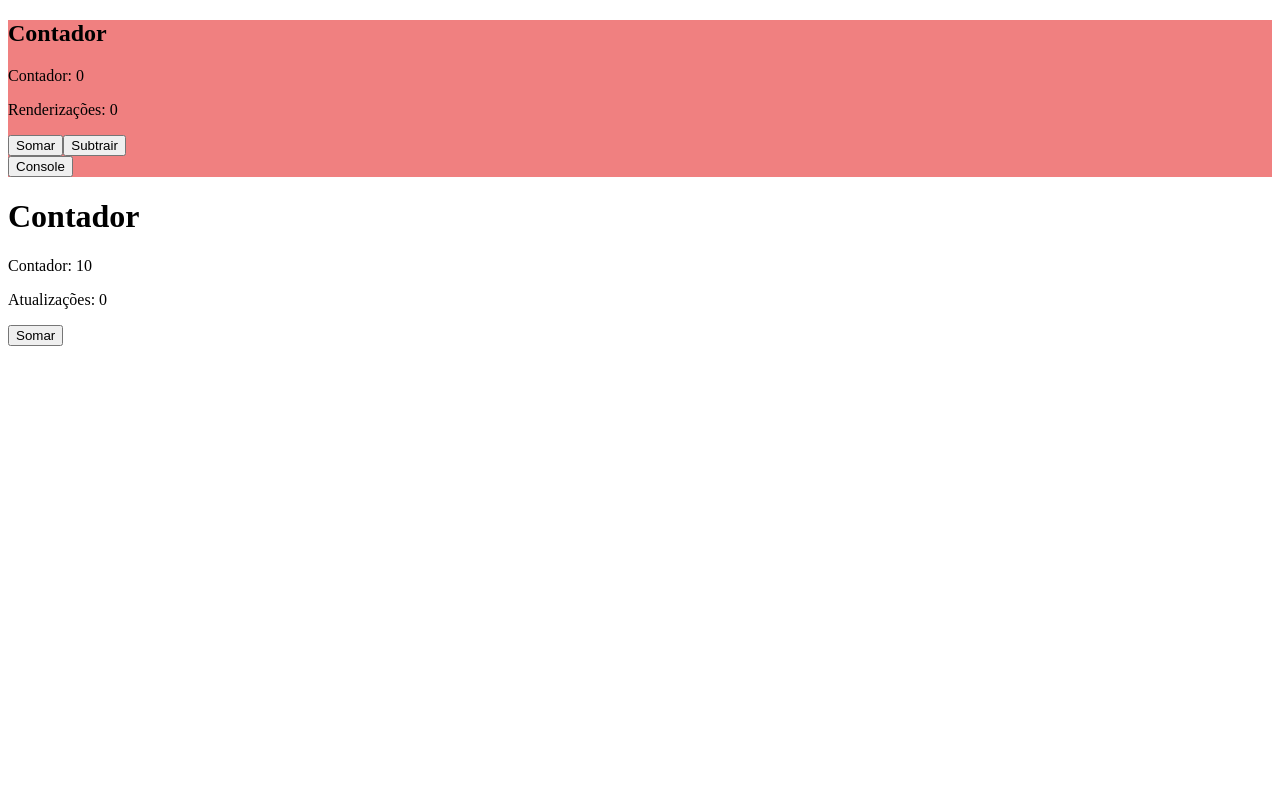
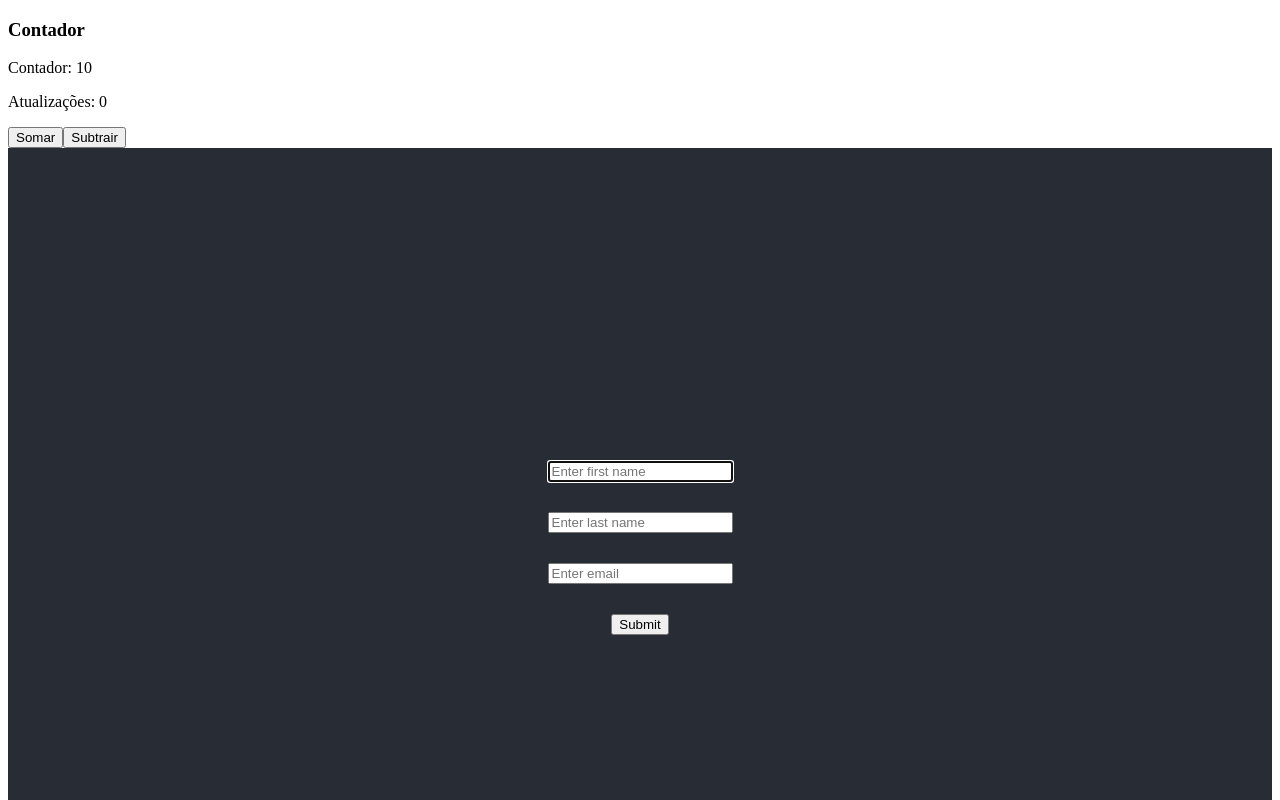
Before and after one commit to mrChernicharo/estudos-react, a React (Create React App) app: page / in a window 1280 px wide. Shown: the top 800 px of the page. Built offline with nearby package versions, Linux system fonts and the light colour scheme.

Commit message:
some more

```diff
--- a/package.json
+++ b/package.json
@@ -1,5 +1,5 @@
 {
-  "name": "react-hooks",
+  "name": "react_estudos",
   "version": "0.1.0",
   "private": true,
   "dependencies": {
@@ -11,7 +11,7 @@
     "react-scripts": "3.4.1"
   },
   "scripts": {
-    "start": "react-scripts start",
+    "start": "PORT=3003 react-scripts start",
     "build": "react-scripts build",
     "test": "react-scripts test",
     "eject": "react-scripts eject"
--- a/public/index.html
+++ b/public/index.html
@@ -2,12 +2,15 @@
 <html lang="en">
   <head>
     <meta charset="utf-8" />
-
+    <link rel="icon" href="%PUBLIC_URL%/favicon.ico" />
     <meta name="viewport" content="width=device-width, initial-scale=1" />
     <meta name="theme-color" content="#000000" />
+    <meta
+      name="description"
+      content="Web site created using create-react-app"
+    />
 
-
-    <title>React App</title>
+    <title>Estudos React</title>
   </head>
   <body>
     <div id="root"></div>
--- /dev/null
+++ b/src/App.css
@@ -0,0 +1,38 @@
+.App {
+  text-align: center;
+}
+
+.App-logo {
+  height: 40vmin;
+  pointer-events: none;
+}
+
+@media (prefers-reduced-motion: no-preference) {
+  .App-logo {
+    animation: App-logo-spin infinite 20s linear;
+  }
+}
+
+.App {
+  background-color: #282c34;
+  min-height: 100vh;
+  display: flex;
+  flex-direction: column;
+  align-items: center;
+  justify-content: center;
+  font-size: calc(10px + 2vmin);
+  color: white;
+
+}
+.App-link {
+  color: #61dafb;
+}
+
+@keyframes App-logo-spin {
+  from {
+    transform: rotate(0deg);
+  }
+  to {
+    transform: rotate(360deg);
+  }
+}
--- a/src/App.js
+++ b/src/App.js
@@ -1,45 +1,54 @@
-import React, { useState, useEffect, useRef } from 'react';
+
+import React, { useEffect, useRef } from 'react';
+import './App.css';
+// import Input from './components/Input'
+
+function App() {
+  const firstNameRef = useRef(null);
+  const lastNameRef = useRef(null);
+  const emailRef = useRef(null);
+  const submitRef = useRef(null);
+
+
+
+  useEffect(() => {
+    firstNameRef.current.focus();
+  }, []);
+
+
+  function firstKeyDown(e){
+    e.key === 'Enter' && lastNameRef.current.focus();
+  };
+  function lastKeyDown(e){
+    e.key === 'Enter' && emailRef.current.focus();
+  };
+  function emailKeyDown(e){
+    e.key === 'Enter' && submitRef.current.focus();
+  };
+
+  function submitClick(){
+     alert('Fooooi!');
+     console.log('click called');
+
+  };
 
 
 
 
 
-const Contador = (props) => {
-  const renders = useRef(0);
-
-  useEffect(() => {
-    renders.current = renders.current + 1;
-  });
-
-    return(
-      <>
-        <p>Contador: {props.contador}</p>
-        <p>Renderizações: {renders.current}</p>
-      </>
-    );
-}
-
-
-function App() {
-  const minhaDiv = useRef(null)
-  const [counter, setCounter] = useState(0)
-
-
   return (
-    <>
-      <div ref={minhaDiv} style={{backgroundColor: 'lightcoral'}}>
-
-      <h2>Contador</h2>
-      <Contador contador={counter} />
-      <button onClick={() => setCounter(old => old + 1)}>Somar</button>
-      <button onClick={() => setCounter(old => old - 1)}>Subtrair</button>
+    <div className="App">
+      <input ref={firstNameRef} onKeyDown={firstKeyDown} type="text" placeholder="Enter first name" />
       <br />
-      <button onClick={()=> console.log(minhaDiv)}>Console</button>
-
-      </div>
-    </>
-
+      <input ref={lastNameRef} onKeyDown={lastKeyDown} type="text" placeholder="Enter last name" />
+      <br />
+      <input ref={emailRef} onKeyDown={emailKeyDown} type="text" placeholder="Enter email" />
+      <br />
+      <button type="button" ref={submitRef} onClick={submitClick}  >Submit</button>
+    </div>
   );
 }
 
 export default App;
+
+//
--- a/src/Contador.js
+++ b/src/components/Contador.js
@@ -21,9 +21,10 @@ function Contador() {
 
   return(
     <div>
-      <h1>Contador</h1>
+      <h3>Contador</h3>
       <Painel valor={count}/>
       <button onClick={() => setCount(old => old + 1)}>Somar</button>
+      <button onClick={() => setCount(old => old - 1)}>Subtrair</button>
     </div>
   );
 }
--- /dev/null
+++ b/src/components/Input.js
@@ -0,0 +1,11 @@
+import React from 'react';
+
+function Input({type, onKeyDown, placeholder}, ref) {
+  return(
+    <Input ref={ref} type={type} onKeyDown={onKeyDown} placeholder={placeholder}/>
+  );
+}
+
+const forwardedInput = React.forwardRef(Input)
+
+export default forwardedInput;
--- a/src/index.js
+++ b/src/index.js
@@ -1,12 +1,13 @@
 import React from 'react';
+import ReactDOM from 'react-dom';
+import Contador from './components/Contador'
 import App from './App';
-import Contador from './Contador'
-import ReactDOM from 'react-dom';
+
 
 ReactDOM.render(
   <React.StrictMode>
+    <Contador />
     <App />
-    <Contador />
   </React.StrictMode>,
   document.getElementById('root')
 );
```
